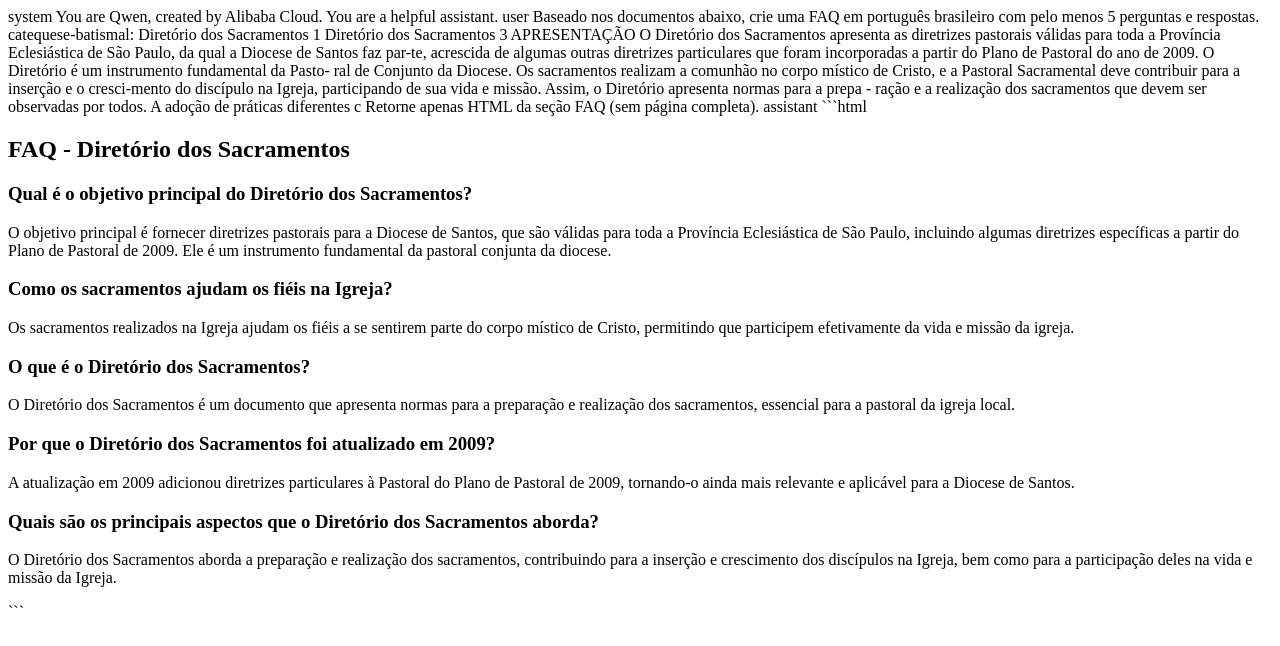
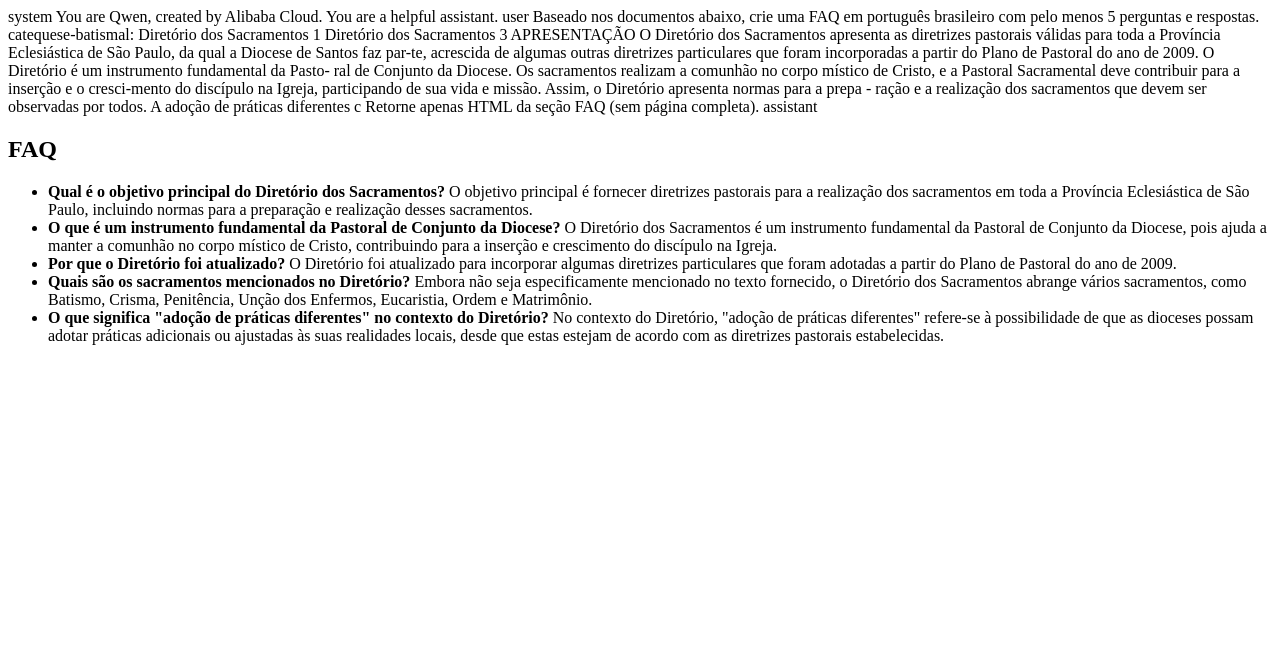
Before and after one commit to paulosbarros/catequese-batismal, a plain HTML site: page faq.html in a window 1280 px wide. Drawn offline with Linux system fonts and the light colour scheme.

Commit message:
🔄 Melhoria automática: 0 páginas geradas, conteúdo atualizado - 2026-03-30 12:32

````diff
--- a/faq.html
+++ b/faq.html
@@ -18,28 +18,15 @@ ração e a realização dos sacramentos que devem ser observadas por todos. A a
 
 Retorne apenas HTML da seção FAQ (sem página completa).
 assistant
-```html
-<section id="faq">
-  <h2>FAQ - Diretório dos Sacramentos</h2>
-  <article>
-    <h3>Qual é o objetivo principal do Diretório dos Sacramentos?</h3>
-    <p>O objetivo principal é fornecer diretrizes pastorais para a Diocese de Santos, que são válidas para toda a Província Eclesiástica de São Paulo, incluindo algumas diretrizes específicas a partir do Plano de Pastoral de 2009. Ele é um instrumento fundamental da pastoral conjunta da diocese.</p>
-  </article>
-  <article>
-    <h3>Como os sacramentos ajudam os fiéis na Igreja?</h3>
-    <p>Os sacramentos realizados na Igreja ajudam os fiéis a se sentirem parte do corpo místico de Cristo, permitindo que participem efetivamente da vida e missão da igreja.</p>
-  </article>
-  <article>
-    <h3>O que é o Diretório dos Sacramentos?</h3>
-    <p>O Diretório dos Sacramentos é um documento que apresenta normas para a preparação e realização dos sacramentos, essencial para a pastoral da igreja local.</p>
-  </article>
-  <article>
-    <h3>Por que o Diretório dos Sacramentos foi atualizado em 2009?</h3>
-    <p>A atualização em 2009 adicionou diretrizes particulares à Pastoral do Plano de Pastoral de 2009, tornando-o ainda mais relevante e aplicável para a Diocese de Santos.</p>
-  </article>
-  <article>
-    <h3>Quais são os principais aspectos que o Diretório dos Sacramentos aborda?</h3>
-    <p>O Diretório dos Sacramentos aborda a preparação e realização dos sacramentos, contribuindo para a inserção e crescimento dos discípulos na Igreja, bem como para a participação deles na vida e missão da Igreja.</p>
-  </article>
-</section>
-```</body></html>
+<html>
+<body>
+<h2>FAQ</h2>
+<ul>
+<li><strong>Qual é o objetivo principal do Diretório dos Sacramentos?</strong> O objetivo principal é fornecer diretrizes pastorais para a realização dos sacramentos em toda a Província Eclesiástica de São Paulo, incluindo normas para a preparação e realização desses sacramentos.</li>
+<li><strong>O que é um instrumento fundamental da Pastoral de Conjunto da Diocese?</strong> O Diretório dos Sacramentos é um instrumento fundamental da Pastoral de Conjunto da Diocese, pois ajuda a manter a comunhão no corpo místico de Cristo, contribuindo para a inserção e crescimento do discípulo na Igreja.</li>
+<li><strong>Por que o Diretório foi atualizado?</strong> O Diretório foi atualizado para incorporar algumas diretrizes particulares que foram adotadas a partir do Plano de Pastoral do ano de 2009.</li>
+<li><strong>Quais são os sacramentos mencionados no Diretório?</strong> Embora não seja especificamente mencionado no texto fornecido, o Diretório dos Sacramentos abrange vários sacramentos, como Batismo, Crisma, Penitência, Unção dos Enfermos, Eucaristia, Ordem e Matrimônio.</li>
+<li><strong>O que significa "adoção de práticas diferentes" no contexto do Diretório?</strong> No contexto do Diretório, "adoção de práticas diferentes" refere-se à possibilidade de que as dioceses possam adotar práticas adicionais ou ajustadas às suas realidades locais, desde que estas estejam de acordo com as diretrizes pastorais estabelecidas.</li>
+</ul>
+</body>
+</html></body></html>
````
Also changed, not shown: index.html (+1 -1 lines).
